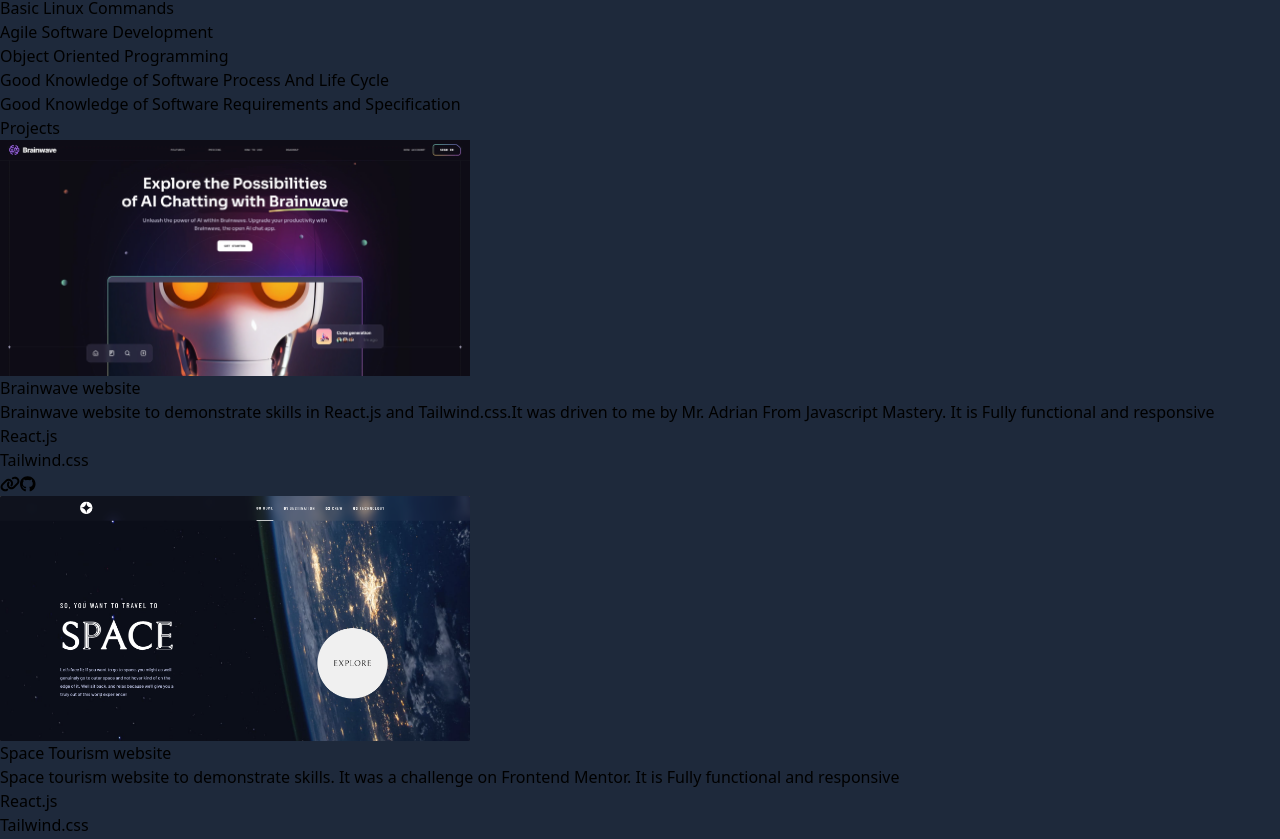
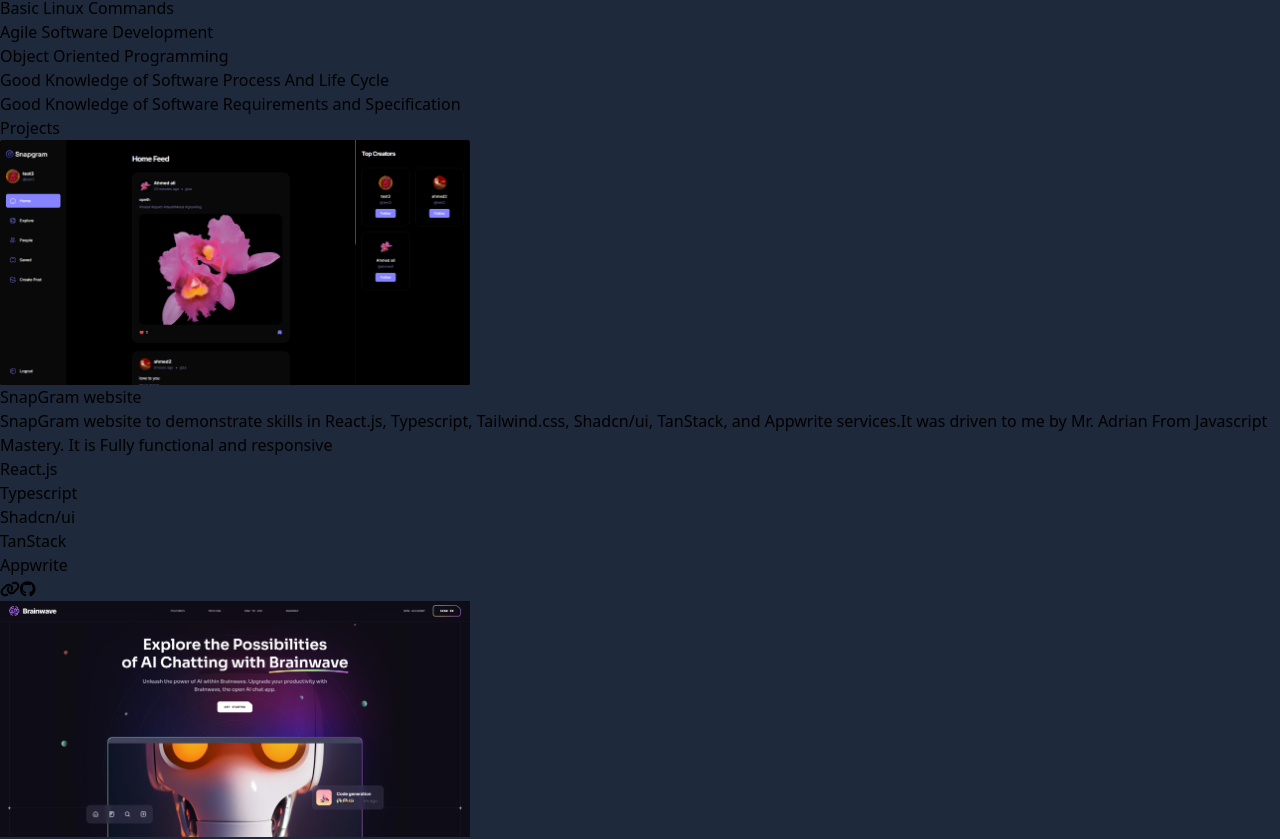
Before and after one commit to legendofnoobs/React-Portfolio, a React (Vite) app: page / in a window 1280 px wide. Shown: the part 3213-4052 px from the top of the page. Built offline with nearby package versions, Linux system fonts and the light colour scheme.

Commit message:
added new project

```diff
--- a/src/components/Button.jsx
+++ b/src/components/Button.jsx
@@ -1,4 +1,4 @@
-import AhmedAliCv from "../assets/pdf/Ahmed Ali CV.pdf"
+import AhmedAliCv from "../assets/pdf/Ahmed Ali cv.pdf"
 
 const Button = () => {
 	return (
--- a/src/components/ProjectCard.jsx
+++ b/src/components/ProjectCard.jsx
@@ -13,9 +13,9 @@
 				<div className="mb-5">
 					<h2 className="text-3xl mb-2 max-[638px]:text-2xl max-[638px]:font-bold font-bold">{props.title}</h2>
 					<p className=" text-xl mb-5 max-[638px]:text-md">{props.description}</p>
-					<div className="flex gap-x-2 flex-wrap">
+					<div className="flex gap-x-2 gap-y-2 flex-wrap">
 					{props.usedTech.map(function(tech, index){
-						return <p key={index} className="bg-white/10 px-4 py-1 rounded-full flex-wrap">{tech}</p>
+						return <p key={index} className="bg-white/10 px-4 py-1 rounded-full">{tech}</p>
 					})}
 					</div>
 				</div>
--- a/src/data/index.js
+++ b/src/data/index.js
@@ -66,6 +66,7 @@
 import Brainwave from "../assets/projects assets/BrainWave.webp";
 import MoviesLand from "../assets/projects assets/MoviesLand.webp";
 import GymApp from "../assets/projects assets/GymApp.webp";
+import SnapGram from "../assets/projects assets/SnapGram.png";
 
 
 import groovePdf from "../assets/pdf/GrooveMusicApp.pdf"
@@ -75,6 +76,15 @@
 export const projectsData = [
 	{
 		id: "1",
+		imgURL: SnapGram,
+		title: "SnapGram website",
+		description: "SnapGram website to demonstrate skills in React.js, Typescript, Tailwind.css, Shadcn/ui, TanStack, and Appwrite services.It was driven to me by Mr. Adrian From Javascript Mastery. It is Fully functional and responsive",
+		live: "https://snap-graam.netlify.app/",
+		gitHUB: "https://github.com/legendofnoobs/SnapGram",
+		usedTech: ["React.js","Typescript","Shadcn/ui","TanStack", "Appwrite"]
+	},
+	{
+		id: "2",
 		imgURL: Brainwave,
 		title: "Brainwave website",
 		description: "Brainwave website to demonstrate skills in React.js and Tailwind.css.It was driven to me by Mr. Adrian From Javascript Mastery. It is Fully functional and responsive",
@@ -83,7 +93,7 @@
 		usedTech: ["React.js", "Tailwind.css"]
 	},
 	{
-		id: "2",
+		id: "3",
 		imgURL: SpaceTourism,
 		title: "Space Tourism website",
 		description: "Space tourism website to demonstrate skills. It was a challenge on Frontend Mentor. It is Fully functional and responsive",
@@ -92,7 +102,7 @@
 		usedTech: ["React.js","Tailwind.css"]
 	},
 	{
-		id: "3",
+		id: "4",
 		imgURL: WeatherApp,
 		title: "Weather App",
 		description: "A simple Weather app to demonstrate JavaScript skills. Made this app as an individual project before college requested a web development course's project and just handed it 💀. It is Fully functional and responsive",
@@ -101,7 +111,7 @@
 		usedTech: ["HTML", "CSS", "JavaScript", "API"]
 	},
 	{
-		id: "4",
+		id: "5",
 		imgURL: GymApp,
 		title: "Gym App",
 		description: "A simple Gym app to demonstrate React.js, Material UI and API skills. Made with a Freemium API so do not panic if the app do not load any exersices. It is Fully functional and responsive",
@@ -110,7 +120,7 @@
 		usedTech: ["React.js", "Tailwind.css", "RapidAPI", "MaterialUI"]
 	},
 	{
-		id: "5",
+		id: "6",
 		imgURL: NikeLanding,
 		title: "Nike Landing website",
 		description: "A simple Nike Landing page to demonstrate Tailwind.css and React skills. It is fully functional and responsive.",
@@ -119,7 +129,7 @@
 		usedTech: ["React.js", "Tailwind.css"]
 	},
 	{
-		id: "6",
+		id: "7",
 		imgURL: TodoApp,
 		title: "Todo App",
 		description: "A simple Todo app to demonstrate JavaScript and React skills. It is Fully functional and responsive",
@@ -128,7 +138,7 @@
 		usedTech: ["React.js", "CSS", "Local Storage"]
 	},
 	{
-		id: "7",
+		id: "8",
 		imgURL: grillandgo,
 		title: "grill & go website",
 		description: "A simple restaurant website to demonstrate React.js and Tailwind.css skills. It is Fully functional and responsive",
@@ -137,7 +147,7 @@
 		usedTech: ["React.js", "Tailwind.css"]
 	},
 	{
-		id: "8",
+		id: "9",
 		imgURL: MoviesLand,
 		title: "MoviesLand Website",
 		description: "A simple movies website to demonstrate React.js, css, and API skills. It is Fully functional and responsive",
@@ -146,7 +156,7 @@
 		usedTech: ["React.js", "CSS", "API"]
 	},
 	{
-		id: "9",
+		id: "10",
 		imgURL: Cover,
 		title: "A Music App Design",
 		description: "For Human Computer Interaction's course, I worked on this project with my colleagues to make a good looking UI inspired by Apple music and Spotify.",
@@ -155,7 +165,7 @@
 		usedTech: ["Figma"]
 	},
 	{
-		id: "10",
+		id: "11",
 		imgURL: MusicPlayer,
 		title: "Music Player website",
 		description: "A simple Music app to demonstrate my skills in JavaScript and CSS. Some music to chill and keep calm. It is Fully functional and responsive",
@@ -164,7 +174,7 @@
 		usedTech: ["HTML", "CSS", "JavaScript"]
 	},
 	{
-		id: "11",
+		id: "12",
 		imgURL: Calculator,
 		title: "Calculator App",
 		description: "A simple calculator app to demonstrate JavaScript skills. It is Fully functional and responsive",
@@ -173,7 +183,7 @@
 		usedTech: ["HTML", "CSS", "JavaScript"]
 	},
 	{
-		id: "12",
+		id: "13",
 		imgURL: CalorieCounter,
 		title: "Calorie Counter App",
 		description: "A simple calorie counter app to keep on track with your diet. It is Fully functional and responsive",
@@ -182,7 +192,7 @@
 		usedTech: ["HTML", "CSS", "JavaScript"]
 	},
 	{
-		id: "13",
+		id: "14",
 		imgURL: AdviceApp,
 		title: "Advice App",
 		description: "A simple Advice app to demonstrate JavaScript and API skills. It is fully functional and responsive.",
@@ -191,7 +201,7 @@
 		usedTech: ["HTML", "CSS", "JavaScript", "API"]
 	},
 	{
-		id: "14",
+		id: "15",
 		imgURL: PalindromeChecker,
 		title: "Palindrome Checker website",
 		description: "A simple Palindrome Checker app to demonstrate JavaScript array skills. It is Fully functional and responsive",
@@ -200,7 +210,7 @@
 		usedTech: ["HTML", "CSS", "JavaScript"]
 	},
 	{
-		id: "15",
+		id: "16",
 		imgURL: PortfolioV1,
 		title: "PortfolioV1 website",
 		description: "A simple PortfolioV1 to demonstrate HTML and CSS skills. It is Fully functional and responsive",
```
Also changed, not shown: src/assets/projects assets/SnapGram.png (added), 1 other file (tests, documents, lock files or other folders).
